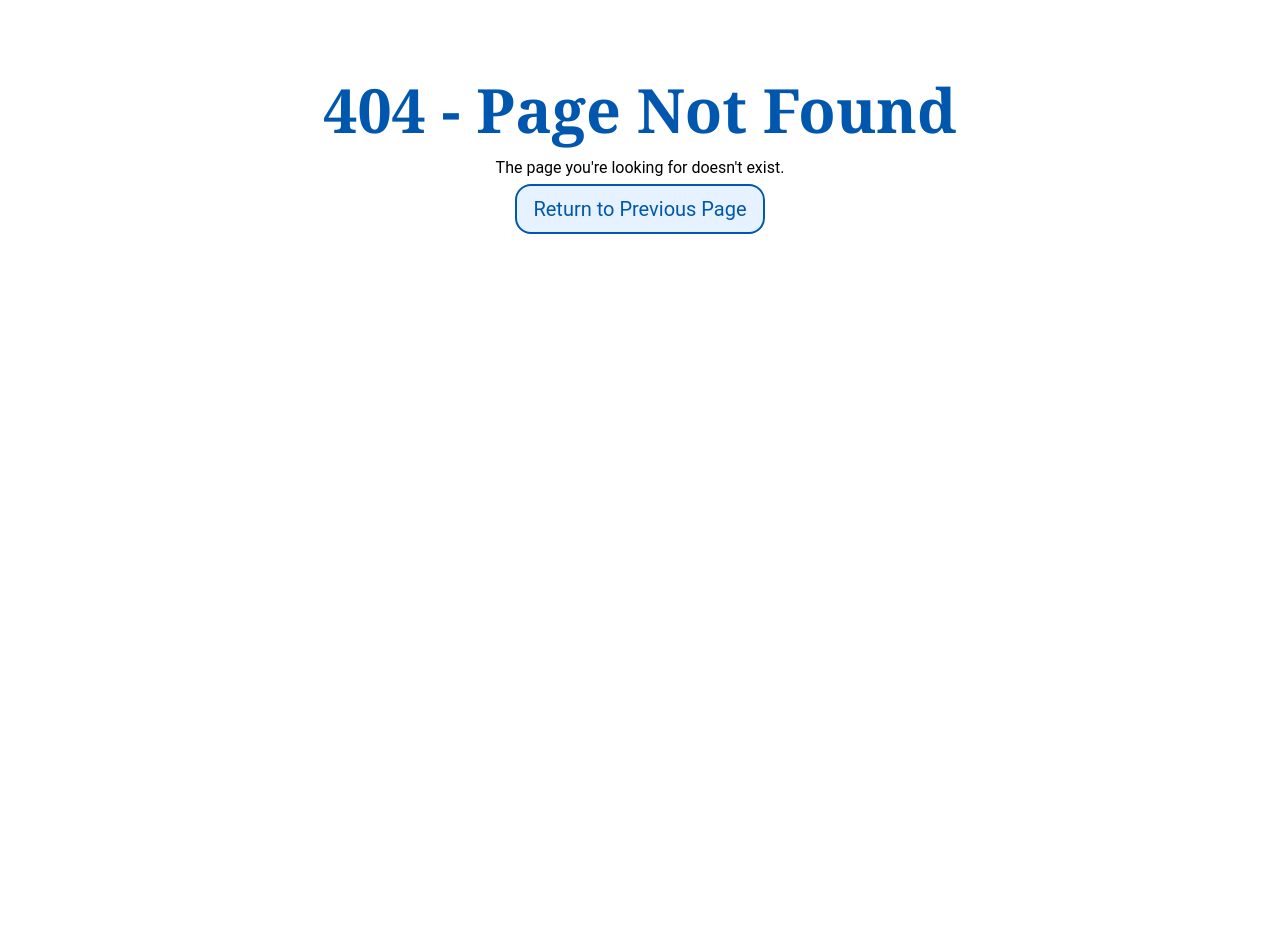
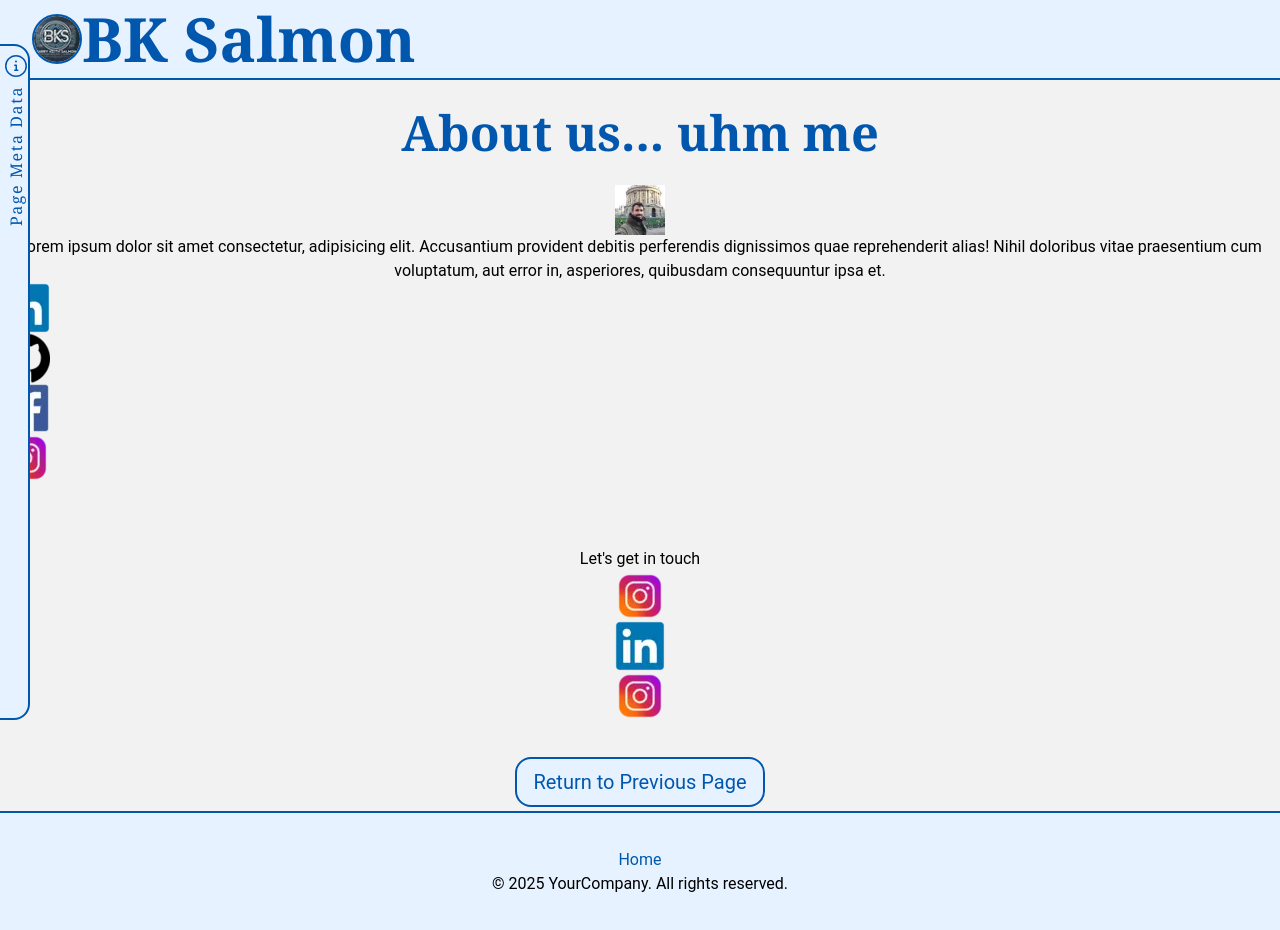
Before and after one commit to Somniac2103/React-SPA, a React (Vite) app: page /about in a window 1280 px wide. Before the commit this address had no page. Before the commit the page ends 800 px from the top, so only its background shows below. Built offline with nearby package versions, Linux system fonts and the light colour scheme.

Commit message:
End of day commit

```diff
--- a/src/layouts/Header.jsx
+++ b/src/layouts/Header.jsx
@@ -23,7 +23,7 @@ export default function Header() {
       <div>
         <Link to="/" aria-label="Home" className='header-logo-section'>
           <img src={logo} alt="Site logo" />
-          <h1>BK Salmon - Portfolio</h1>
+          <h1>BK Salmon</h1>
         </Link>
       </div>
 
--- /dev/null
+++ b/src/pages/About.jsx
@@ -0,0 +1,82 @@
+// Components
+import MainLayout from '../layouts/MainLayout';
+import PageMetaBox from '../components/PageMetaBox';
+import GoBackButton from '../components/GoBackButton';
+
+// Styles
+import '../styles/home.scss';
+
+//Icons
+import { MdEmail, MdPhone } from 'react-icons/md';
+
+//Images
+import ProfilePic from "../assets/img/Profile pic.webp";
+import LinkedinLogo from "../assets/img/logos/Linkedin Logo.webp";
+import GithubLogo from "../assets/img/logos/Github Logo.webp";
+import FacebookLogo from "../assets/img/logos/Facebook Logo.webp";
+import InstagramLogo from "../assets/img/logos/Instagram Logo.webp";
+import Email from "../assets/img/logos/Instagram Logo.webp";
+import Telephone from "../assets/img/logos/Instagram Logo.webp";
+
+
+const About = () => {
+  let $pageMetaData = {
+    design : 'Proprietary Design',
+    designsystem : 'Proprietary System',
+    style : 'Partial SASS System',
+    frontend : 'React',
+    backend : 'React Router (SPA)',
+    dbDev : 'Coming Soon!',
+    test : 'Coming Soon!',
+    system : 'Linux Ubuntu Distro',
+    network: 'Nginx Reverse Proxy',
+    dbOps: 'Coming Soon!',
+    infrastructure : '3rd Party VPS',
+    cdci : 'GitHub Actions, Docker',
+    optAccess: "Partial",
+    optSEO: "Partial",
+    optPerforamance: "Partial",
+    optRespond: "Partial",
+    gitrepo : "https://github.com/Somniac2103/React-SPA",
+    gitname : "React SPA"
+  }
+  return (
+    <MainLayout>
+      <PageMetaBox metadata={$pageMetaData}/>
+      <section className="main" aria-label="Main" >
+        <h2>About us... uhm me </h2>
+        <section className='introduction'>
+            <img src={ProfilePic} alt="Profile Pic of BK Salmon" />
+            <div>
+                <p>
+                    Lorem ipsum dolor sit amet consectetur, adipisicing elit. Accusantium provident debitis perferendis dignissimos quae reprehenderit alias! Nihil doloribus vitae praesentium cum voluptatum, aut error in, asperiores, quibusdam consequuntur ipsa et.
+                </p>
+                <div className='socialstack'>
+                    <img src={LinkedinLogo} alt="Linkedin Logo" />
+                    <img src={GithubLogo} alt="Github Logo" />
+                    <img src={FacebookLogo} alt="Facebook Logo" />
+                    <img src={InstagramLogo} alt="Instagram Logo" />
+                </div>
+            </div>
+        </section>
+        <section className="cv-section">
+        {/* Add downloadable cv */}
+        </section>
+        <section className="contactMe-section">
+            <p>Let's get in touch</p>
+            <div className="contactStack">
+                <img src={Email} alt="Email image" />
+                <img src={LinkedinLogo} alt="Linkedin Logo" />
+                <img src={Telephone} alt="Telephone iamge" />
+                {/* TODO: GET IMAGES AND CREATE LINKS */}
+            </div>
+        </section>
+
+        </section>
+
+      <GoBackButton/>
+    </MainLayout>
+  );
+};
+
+export default About;
--- a/src/pages/Home.jsx
+++ b/src/pages/Home.jsx
@@ -34,7 +34,8 @@ const Home = () => {
   return (
     <MainLayout>
       <PageMetaBox metadata={$pageMetaData}/>
-      <section className="home" aria-label="Hero slideshow" >
+        <main className='home'>
+            <section className="hero-section" aria-label="Hero slideshow" >
           <Swiper
               className='swiper'
               aria-roledescription="carousel"
@@ -108,9 +109,15 @@ const Home = () => {
             </SwiperSlide>
           </Swiper>
         </section>
+            <section className='about-section' aria-label="About Me Section">
+
+
+            </section>
+      </main>
       {/* <GoBackButton/>  */}
     </MainLayout>
   );
 };
 
+
 export default Home;
--- a/src/routes/AppRoutes.jsx
+++ b/src/routes/AppRoutes.jsx
@@ -1,11 +1,13 @@
 import { Routes, Route } from 'react-router-dom';
-import Home from '../pages/Home';
 import UnderConstruction from '../pages/UnderConstruction';
 import NotFound from '../pages/NotFound';
+import Home from '../pages/Home';
+import About from '../pages/About';
 
 const AppRoutes = () => (
   <Routes>
     <Route path="/" element={<Home />} />
+    <Route path="/about" element={<About />} />
     <Route path="/underconstruction" element={<UnderConstruction />} />
     <Route path="/notfound" element={<NotFound />} />
     <Route path="*" element={<NotFound />} />
--- a/src/styles/home.scss
+++ b/src/styles/home.scss
@@ -1,7 +1,8 @@
 @use './design_system/designsystem' as *;
 
 .home {
-    .swiper{
+    .hero-section{
+        .swiper{
         width: 70vw;
         min-height: 80vh;
     }
@@ -56,3 +57,4 @@
 .swiper-pagination-bullet-active {
     background: #007bff;
     }
+}
```
Also changed, not shown: 1 other file (tests, documents, lock files or other folders). Lines whose indentation alone changed are shown as unchanged.
